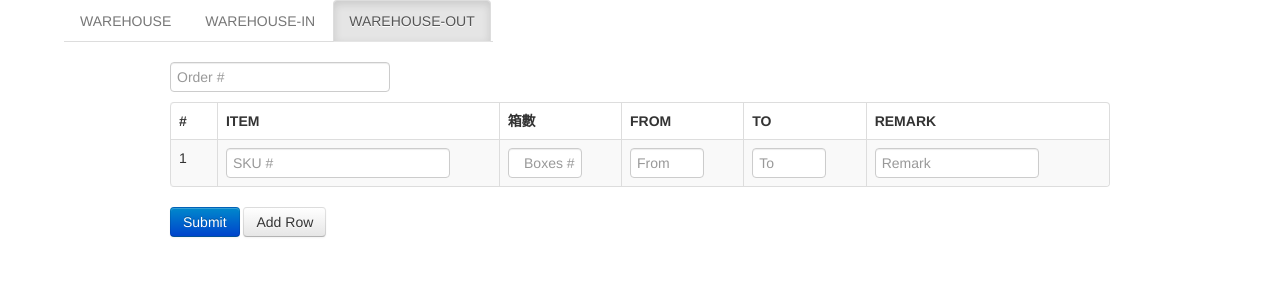
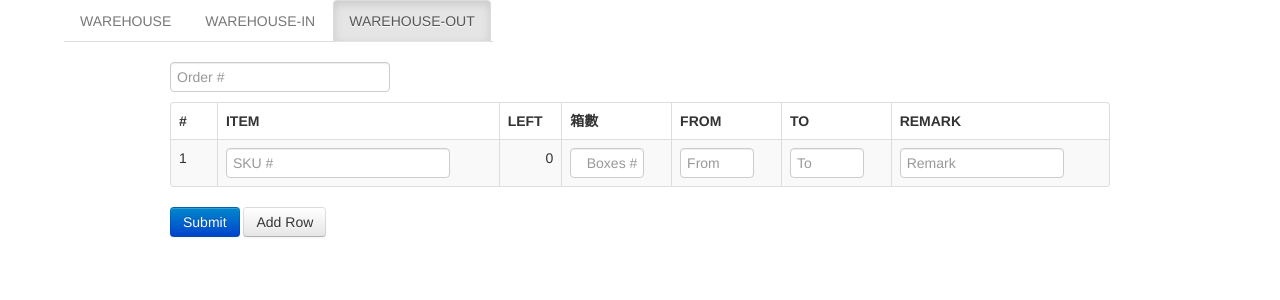
Before and after one commit to kangzq/ics, a CodeIgniter app: page /ics/whout in a window 1280 px wide. Shown: the top 300 px of the page. Run offline with CodeIgniter, Linux system fonts and the light colour scheme.

Commit message:
out order

```diff
--- a/application/config/database.php
+++ b/application/config/database.php
@@ -55,7 +55,7 @@ $db['default']['database'] = 'ics';
 $db['default']['dbdriver'] = 'mysql';
 $db['default']['dbprefix'] = '';
 $db['default']['pconnect'] = TRUE;
-$db['default']['db_debug'] = TRUE;
+$db['default']['db_debug'] = FALSE;
 $db['default']['cache_on'] = FALSE;
 $db['default']['cachedir'] = '';
 $db['default']['char_set'] = 'utf8';
--- a/application/controllers/whout.php
+++ b/application/controllers/whout.php
@@ -21,6 +21,35 @@ class Whout extends CI_Controller {
 	{
 		$this->load->view('whout');
 	}
+
+	public function create()
+	{
+		$input = $this->input->post();
+
+		$this->load->model('Whout_order', 'whout', true);
+
+		$this->whout->insert_order();
+
+		$status = $this->db->trans_status() ? 1 : 0;
+		$msg = 0==$status ? 'Duplicate order #' : '';
+
+		$ret = array("status"=> $status, 'msg'=> $msg);
+		header("Content-type:application/json;charset=utf8");
+		exit(json_encode($ret));
+	}
+
+	public function sku_left()
+	{
+		$this->load->model('Whout_order', 'whout', true);
+
+		$item_sku = $this->input->post('item_sku');
+		$left = $this->whout->get_sku_left($item_sku);
+
+		$status = $left>0 ? 1 : 0;
+		$ret = array("status"=> $status, "left" => $left);
+		header("Content-type:application/json;charset=utf8");
+		exit(json_encode($ret));
+	}
 }
 
 /* End of file welcome.php */
--- a/application/views/storage.php
+++ b/application/views/storage.php
@@ -18,8 +18,8 @@
 </div>
 <div class="container row-fluid" style="width:90%;margin-top: 20px;">
 	<table class="table table-bordered table-striped">
-		<tr><td>UserA</td><td></td><td></td><td></td></tr>
-		<tr><td>UserB</td><td></td><td></td><td></td></tr>
+		<tr><th>PO NO.</th><th>ITEM</th><th>TOTAL</th><th># REMAINING</th><th width="50%">DETAILS</th></tr>
+		<tr><td></td><td></td><td></td><td></td><td></td></tr>
 	</table>
 </div>
 
--- a/application/views/whout.php
+++ b/application/views/whout.php
@@ -26,7 +26,7 @@
 	<div class="container">
 		<br/>
 		<div class="alert alert-success hide">Success! You can continue create new order.<a href="#" class="close" data-dismiss="alert">&times;</a></div>
-		<div class="alert alert-error hide">Opps! Change a few things up and try submitting again.<a href="#" class="close" data-dismiss="alert">&times;</a></div>
+		<div class="alert alert-error hide"><span>Opps! Change a few things up and try submitting again.</span><a href="#" class="close" data-dismiss="alert">&times;</a></div>
 
 		<form name="data_form" id="data_form" method="post" onsubmit="submit_form();return false;" class="form-horizontal">
 			<input type="text" id="input_no" name="input_no" placeholder="Order #" required maxlength="10" style="margin-bottom: 10px;"/>
@@ -34,6 +34,7 @@
 				<thead><tr>
 					<th width="5%">#</th>
 					<th width="30%">ITEM</th>
+					<th>LEFT</th>
 					<th>箱數</th>
 					<th>FROM</th>
 					<th>TO</th>
@@ -48,8 +49,9 @@
 	</div>
 	<div class="hide"><table id="tr_template">
 		<tr><td>_IDX_</td>
-			<td><input type="text" name="item[_IDX_][sku]" value="" placeholder="SKU #" class="input-large" required maxlength="16"/></td>
-			<td><input type="number" name="item[_IDX_][box_num]" value="" placeholder="Boxes #" class="input-mini" min=1 required/></td>
+			<td><input type="text" name="item[_IDX_][sku]" value="" placeholder="SKU #" class="input-large" required maxlength="16" onblur="get_sku_left(this);"/></td>
+			<td class="sku_left">0</td>
+			<td><input type="number" name="item[_IDX_][box_num]" value="" placeholder="Boxes #" class="input-mini box_num" min=1 required/></td>
 			<td><input type="text" name="item[_IDX_][item_from]" value="" class="input-mini" placeholder="From" maxlength="32" required /></td>
 			<td><input type="text" name="item[_IDX_][item_to]" value="" class="input-mini" placeholder="To" maxlength="32" required /></td>
 			<td><input type="text" name="item[_IDX_][remark]" value="" class="input-medium" placeholder="Remark" maxlength="200" /></td></tr>
@@ -61,11 +63,38 @@
 <script type="text/javascript" src="media/js/bootstrap.min.js"></script>
 <script type="text/javascript">
 function submit_form(){
+	$(".alert").hide();
 	if(!confirm("Confirm submit the form?")) return false;
 
-	$.post("whin/create/", $("#data_form").serialize(), function(response){
-		if(1==response.status) $(".alert-success").show();
+	$.post("whout/create/", $("#data_form").serialize(), function(response){
+		if(1==response.status){
+			$(".alert-success").show();
+			$("#input_no").val('');
+			$("#item_data tbody").empty();
+			add_row();
+		}
+		else{
+			$(".alert-error span").text(response.msg);
+			$(".alert-error").show();
+		}
 	})
+}
+
+function get_sku_left(item){
+	var sku = $(item).val();
+	var tr = $(item).parents('tr');
+	if(0==sku.length) return;
+	$.post("whout/sku_left",{'item_sku':sku}, function(data){
+		if(0==data.status){
+			tr.find(".sku_left").text(0);
+			alert('No items found.');
+			$(item).focus();
+		}
+		else{
+			tr.find(".sku_left").text(data.left);
+			tr.find(".box_num").attr({"max":data.left});
+		}
+	});
 }
 
 function add_row(){
@@ -77,7 +106,7 @@ function add_row(){
 $(function(){
 	add_row();
 
-	$("input[type=number]").css({"text-align":"right"});
+	$("input[type=number],.sku_left").css({"text-align":"right"});
 });
 
 </script>
--- a/index.php
+++ b/index.php
@@ -18,7 +18,7 @@
  * NOTE: If you change these, also change the error_reporting() code below
  *
  */
-	define('ENVIRONMENT', 'development');
+	define('ENVIRONMENT', 'testing');
 /*
  *---------------------------------------------------------------
  * ERROR REPORTING
```
Also changed, not shown: application/models/whout_order.php (+46 -10 lines).
